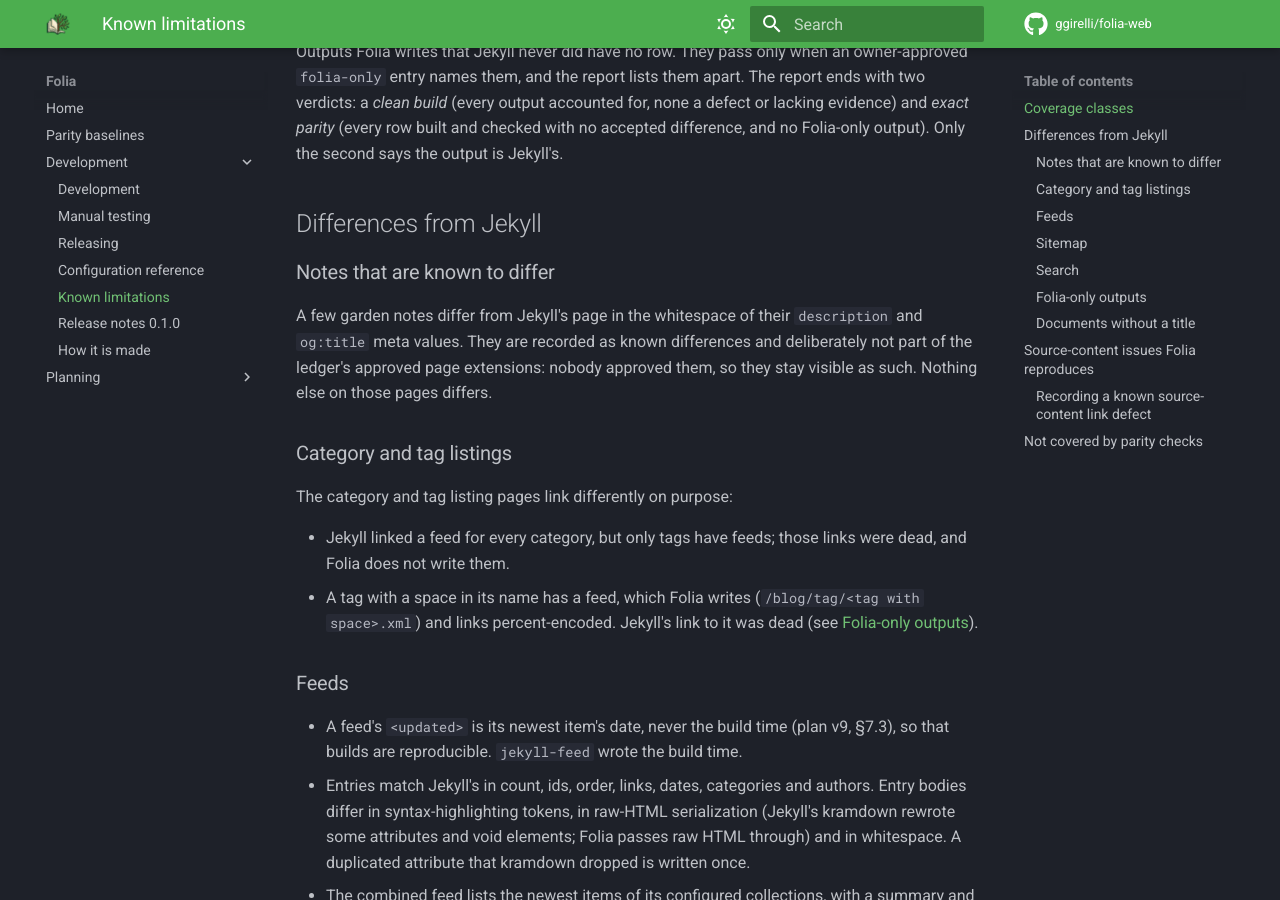
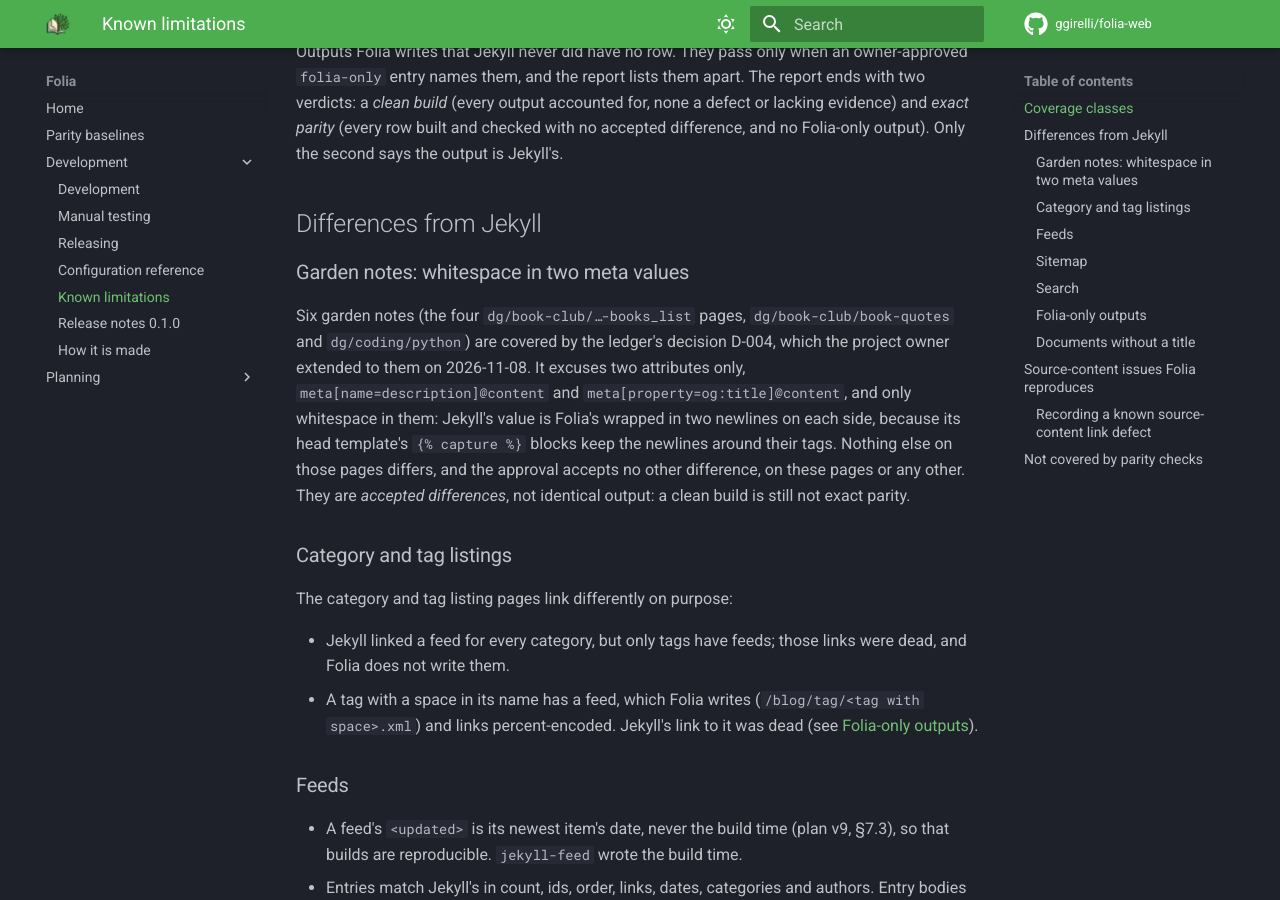
Before and after one commit to ggirelli/folia-web, an MkDocs documentation site: the page built from docs/known-limitations.md, in a window 1280 px wide and 900 px high, scrolled down 1409 px. Built offline with MkDocs 1.6.1 and Material for MkDocs 9.7.7, drawn with Linux system fonts in a browser that asks for light colours; comment, search, counter and statistics services are not loaded.

Commit message:
docs: the six garden notes are covered by D-004, not known differences (#45)

```diff
--- a/docs/known-limitations.md
+++ b/docs/known-limitations.md
@@ -46,12 +46,16 @@ output). Only the second says the output is Jekyll's.
 
 ## Differences from Jekyll
 
-### Notes that are known to differ
+### Garden notes: whitespace in two meta values
 
-A few garden notes differ from Jekyll's page in the whitespace of their `description` and
-`og:title` meta values. They are recorded as known differences and deliberately not part of the
-ledger's approved page extensions: nobody approved them, so they stay visible as such. Nothing
-else on those pages differs.
+Six garden notes (the four `dg/book-club/…-books_list` pages, `dg/book-club/book-quotes` and
+`dg/coding/python`) are covered by the ledger's decision D-004, which the project owner extended to
+them on 2026-11-08. It excuses two attributes only, `meta[name=description]@content` and
+`meta[property=og:title]@content`, and only whitespace in them: Jekyll's value is Folia's wrapped in
+two newlines on each side, because its head template's `{% capture %}` blocks keep the newlines
+around their tags. Nothing else on those pages differs, and the approval accepts no other
+difference, on these pages or any other. They are *accepted differences*, not identical output: a
+clean build is still not exact parity.
 
 ### Category and tag listings
 
```
